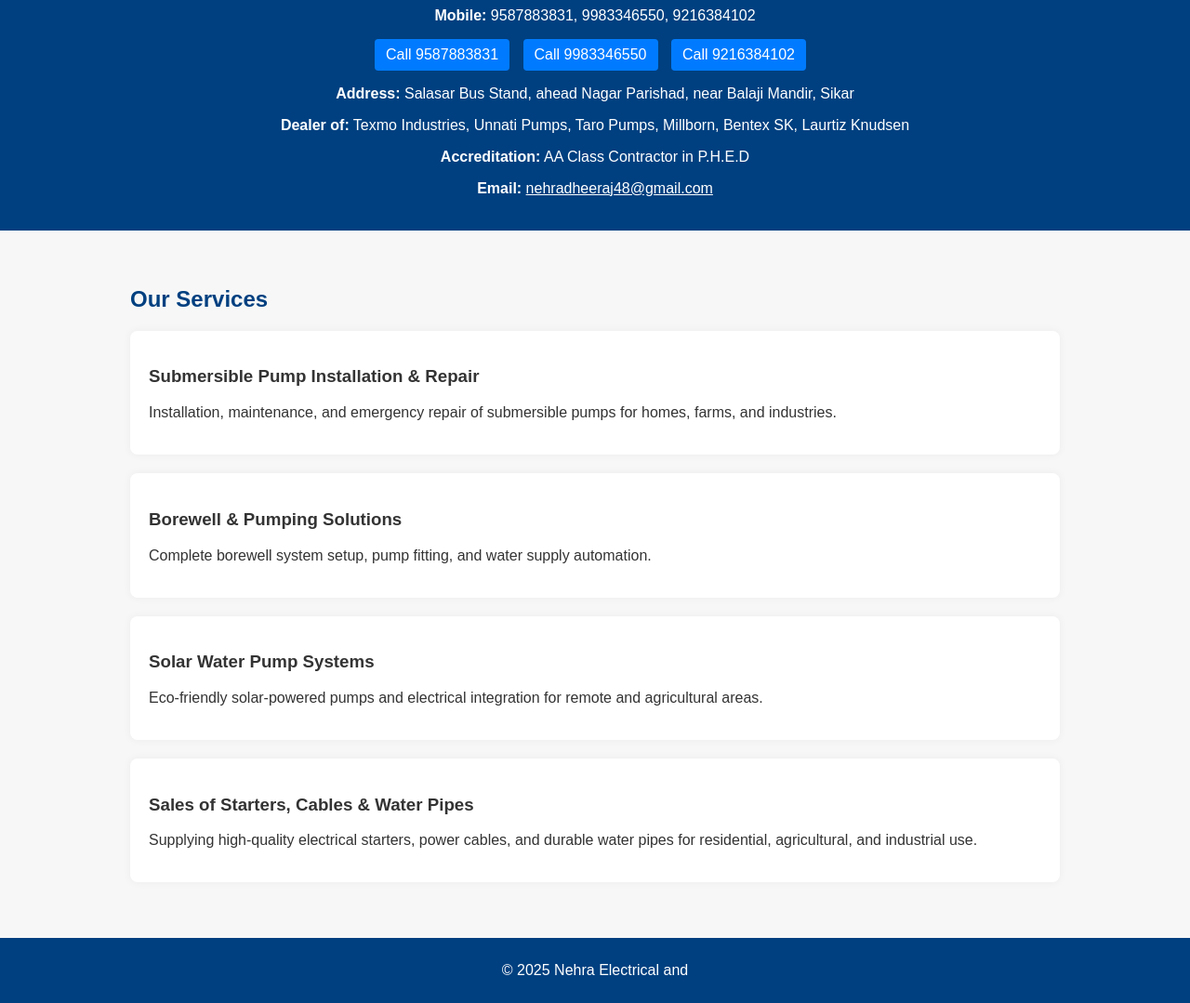
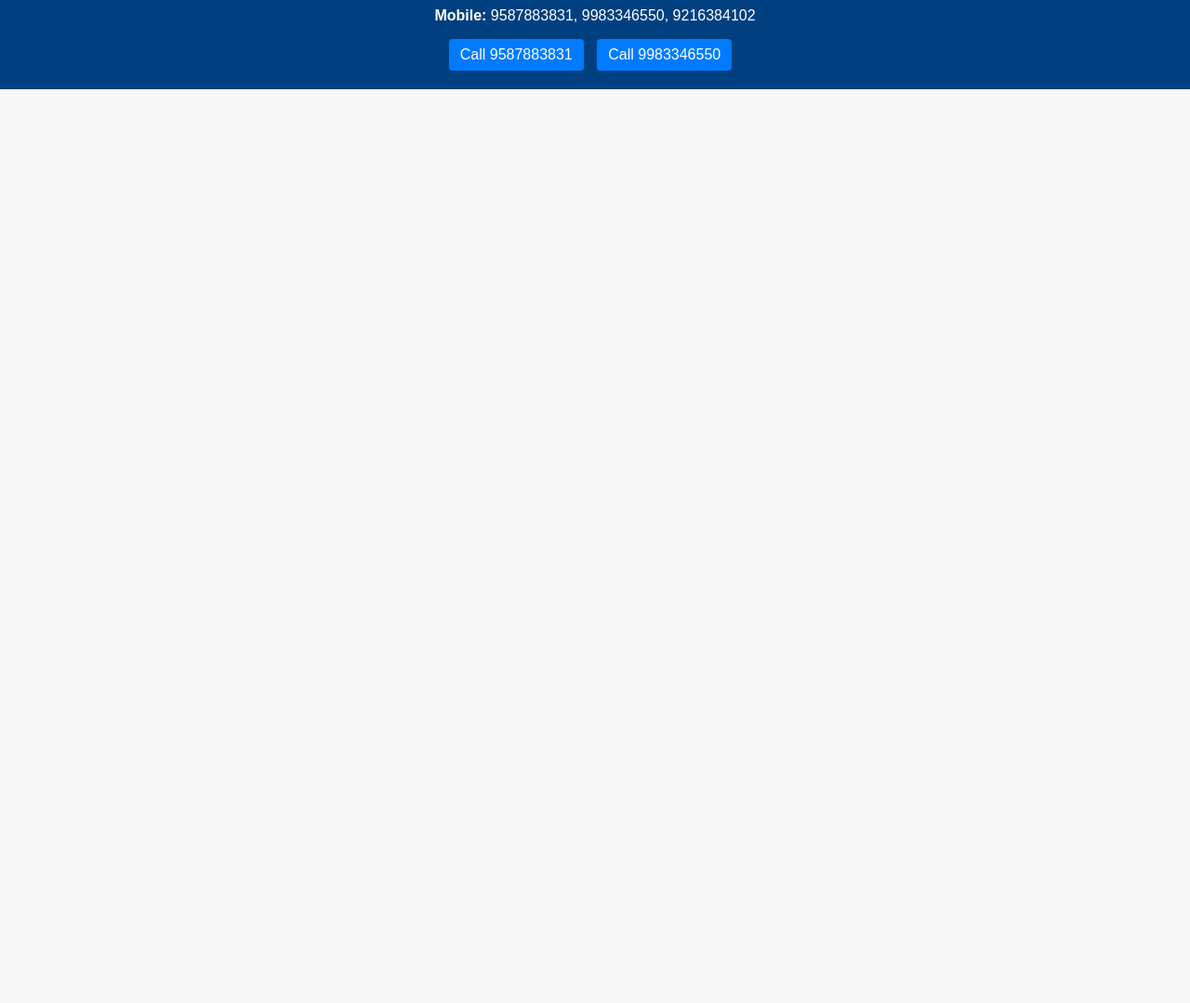
Before and after one commit to Dheerajne/Nehra-Electrical-and-construction-company, a plain HTML site: page index.html in a window 1280 px wide. Shown: the part 160-1239 px from the top of the page at 93% size. After the commit the page ends 800 px from the top, so only its background shows below. Drawn offline with Linux system fonts and the light colour scheme.

Commit message:
Update index.html

```diff
--- a/index.html
+++ b/index.html
@@ -81,37 +81,4 @@
     <div class="call-links">
       <a href="tel:9587883831">Call 9587883831</a>
       <a href="tel:9983346550">Call 9983346550</a>
-      <a href="tel:9216384102">Call 9216384102</a>
-    </div>
-    <p><strong>Address:</strong> Salasar Bus Stand, ahead Nagar Parishad, near Balaji Mandir, Sikar</p>
-    <p><strong>Dealer of:</strong> Texmo Industries, Unnati Pumps, Taro Pumps, Millborn, Bentex SK, Laurtiz Knudsen</p>
-    <p><strong>Accreditation:</strong> AA Class Contractor in P.H.E.D</p>
-    <p><strong>Email:</strong> <a href="mailto:nehradheeraj48@gmail.com" style="color: white; text-decoration: underline;">nehradheeraj48@gmail.com</a></p>
-  </header>
-
-  <section>
-    <h2>Our Services</h2>
-
-    <div class="service">
-      <h3>Submersible Pump Installation & Repair</h3>
-      <p>Installation, maintenance, and emergency repair of submersible pumps for homes, farms, and industries.</p>
-    </div>
-
-    <div class="service">
-      <h3>Borewell & Pumping Solutions</h3>
-      <p>Complete borewell system setup, pump fitting, and water supply automation.</p>
-    </div>
-
-    <div class="service">
-      <h3>Solar Water Pump Systems</h3>
-      <p>Eco-friendly solar-powered pumps and electrical integration for remote and agricultural areas.</p>
-    </div>
-
-    <div class="service">
-      <h3>Sales of Starters, Cables & Water Pipes</h3>
-      <p>Supplying high-quality electrical starters, power cables, and durable water pipes for residential, agricultural, and industrial use.</p>
-    </div>
-  </section>
-
-  <footer>
-    <p>&copy; 2025 Nehra Electrical and
+      <a
```
